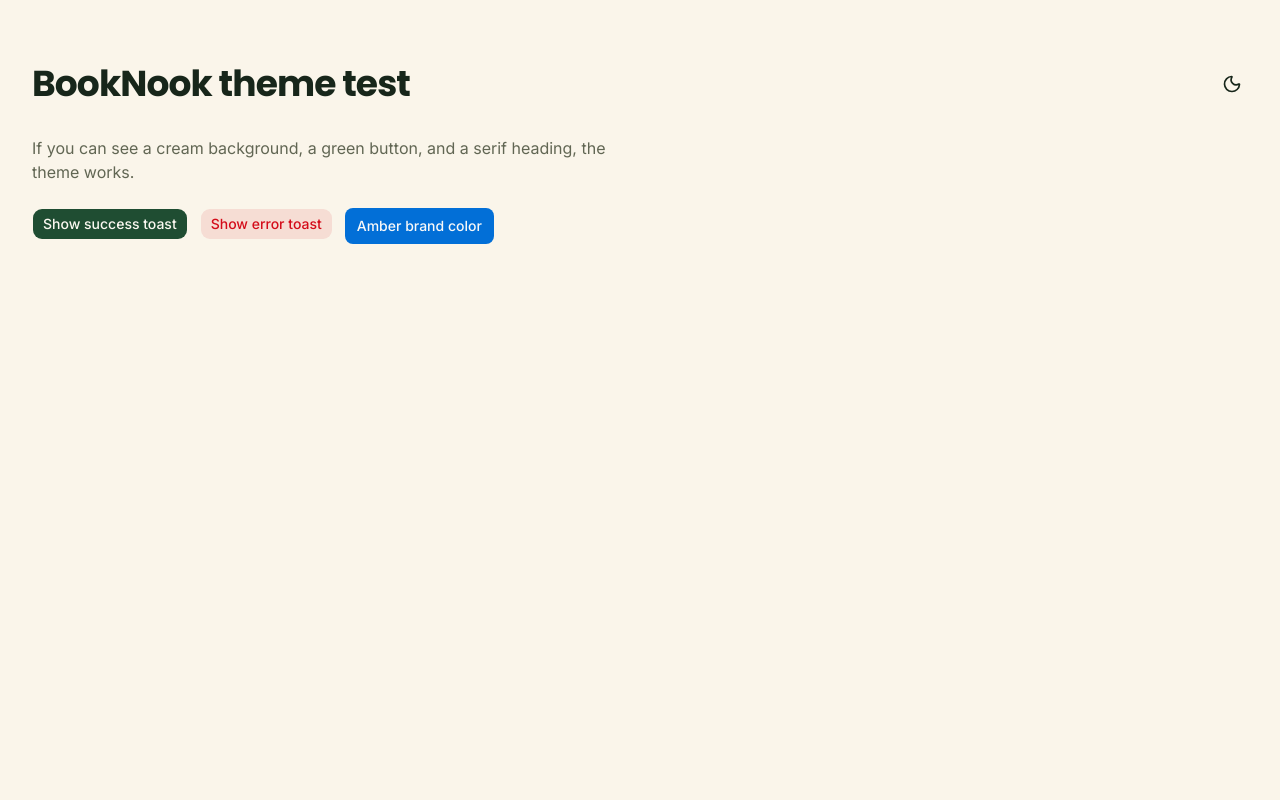
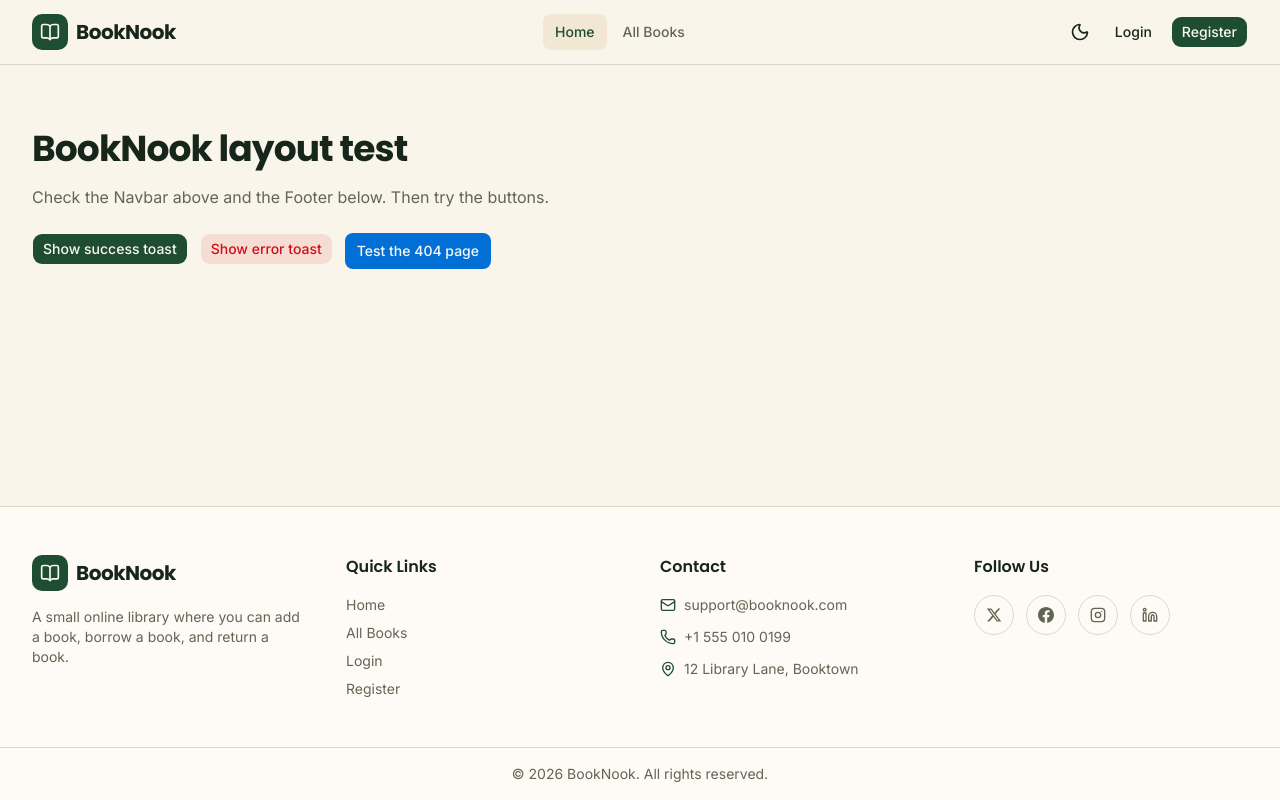
Before and after one commit to Hamim-200/booknook-client, a Next.js app: page / in a window 1280 px wide. Built offline with nearby package versions, Linux system fonts and the light colour scheme.

Commit message:
show navbar and footer on every page

```diff
--- a/src/app/globals.css
+++ b/src/app/globals.css
@@ -90,12 +90,15 @@
   * {
     @apply border-border outline-ring/50;
   }
+
   body {
     @apply bg-background text-foreground;
   }
+
   html {
     @apply font-sans;
   }
+
   /* Every heading uses the same font on every page */
   h1,
   h2,
--- a/src/app/layout.js
+++ b/src/app/layout.js
@@ -1,6 +1,8 @@
 import { Inter, Poppins } from "next/font/google";
 import "./globals.css";
 import ThemeProvider from "@/components/ThemeProvider";
+import Navbar from "@/components/Navbar";
+import Footer from "@/components/Footer";
 import { Toaster } from "@/components/ui/sonner";
 
 const inter = Inter({
@@ -36,7 +38,9 @@ export default function RootLayout({ children }) {
           defaultTheme="light"
           disableTransitionOnChange
         >
-          {children}
+          <Navbar />
+          <main className="flex-1">{children}</main>
+          <Footer />
           <Toaster position="top-right" richColors />
         </ThemeProvider>
       </body>
--- a/src/app/page.js
+++ b/src/app/page.js
@@ -1,21 +1,16 @@
 "use client";
 
+import Link from "next/link";
 import { toast } from "sonner";
 import { Button } from "@/components/ui/button";
-import ThemeToggle from "@/components/ThemeToggle";
 
-// TEMPORARY page to test the theme. It will be replaced by the real Home page.
+// TEMPORARY page. It will be replaced by the real Home page.
 export default function Home() {
   return (
-    <main className="container-page py-16">
-      <div className="mb-8 flex items-center justify-between">
-        <h1 className="section-title">BookNook theme test</h1>
-        <ThemeToggle />
-      </div>
-
+    <div className="container-page py-16">
+      <h1 className="section-title mb-4">BookNook layout test</h1>
       <p className="mb-6 max-w-xl text-muted-foreground">
-        If you can see a cream background, a green button, and a serif heading,
-        the theme works.
+        Check the Navbar above and the Footer below. Then try the buttons.
       </p>
 
       <div className="flex flex-wrap gap-3">
@@ -28,10 +23,13 @@ export default function Home() {
         >
           Show error toast
         </Button>
-        <span className="rounded-md bg-brand px-3 py-2 text-sm font-medium text-brand-foreground">
-          Amber brand color
-        </span>
+        <Link
+          href="/this-page-does-not-exist"
+          className="rounded-md bg-brand px-3 py-2 text-sm font-medium text-brand-foreground"
+        >
+          Test the 404 page
+        </Link>
       </div>
-    </main>
+    </div>
   );
 }
```
